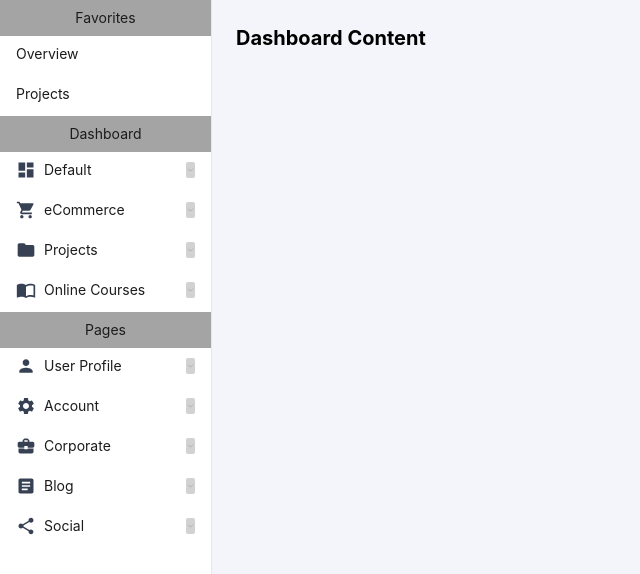
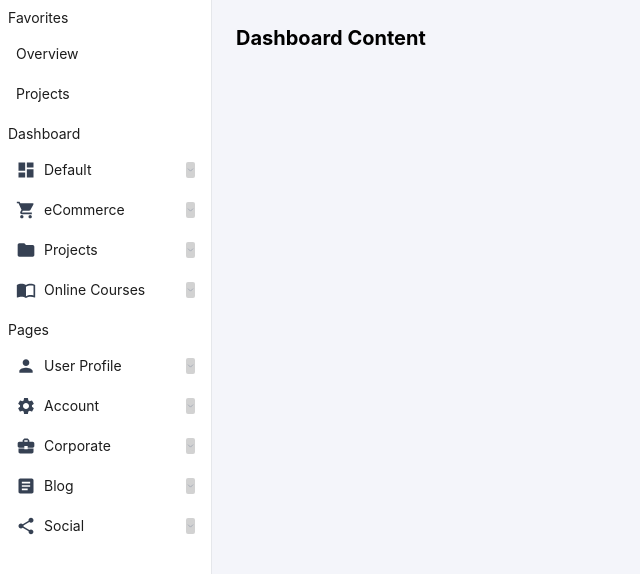
Before and after one commit to himanshu-mishu/juspay-ui-dashboard-assignment, a React (Vite) app: page / in a window 1280 px wide. Shown: the top 574 px of the page, without its empty margins (0-640 px from the left). Built offline with nearby package versions, Linux system fonts and the light colour scheme.

Commit message:
style: update sidebar section headers to left-align

```diff
--- a/src/components/ui/NavSection.jsx
+++ b/src/components/ui/NavSection.jsx
@@ -11,11 +11,11 @@ export default function NavSection({ section }) {
   return (
     <section className="mb-1">
       <h2
-        className="font-inter font-normal text-[14px] leading-5 py-2 text-center"
+        className="font-inter font-normal text-[14px] leading-5 py-2 text-left text-[#1c1c1c] ml-2"
         style={{
-          background: "rgba(28, 28, 28, 0.40)",
           color: "#1c1c1c",
           letterSpacing: 0,
+          background: "transparent"
         }}
       >
         {section.title}
```
